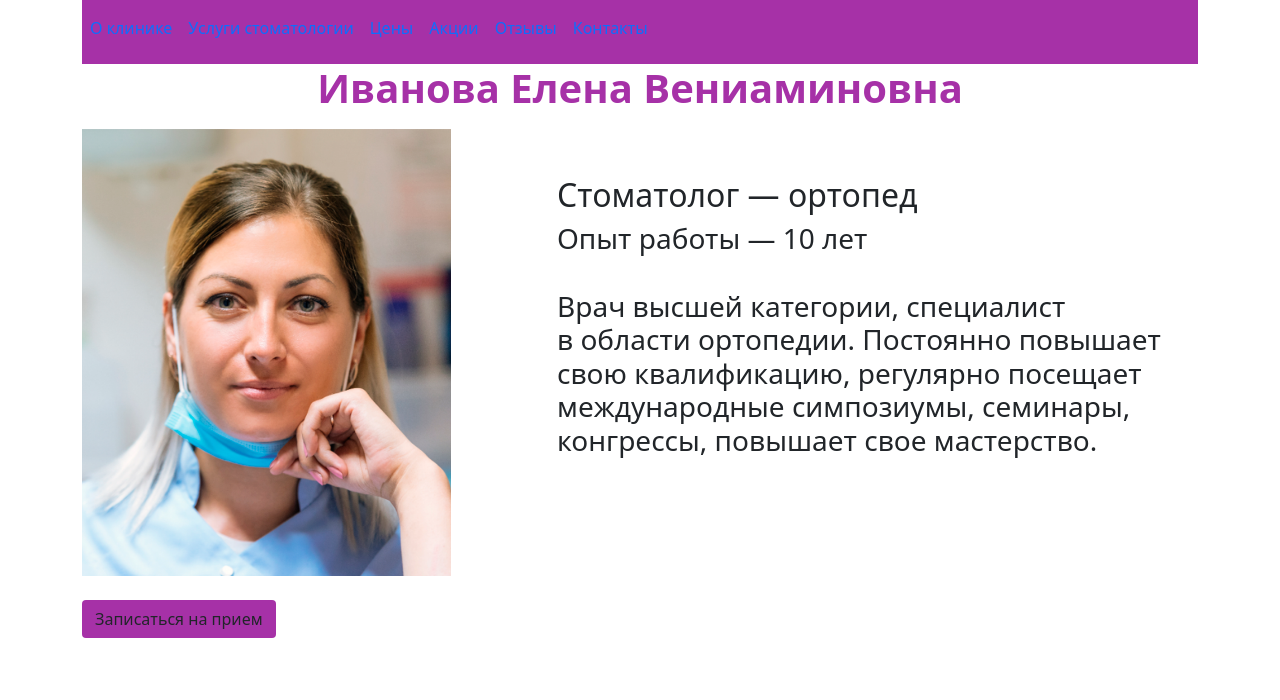
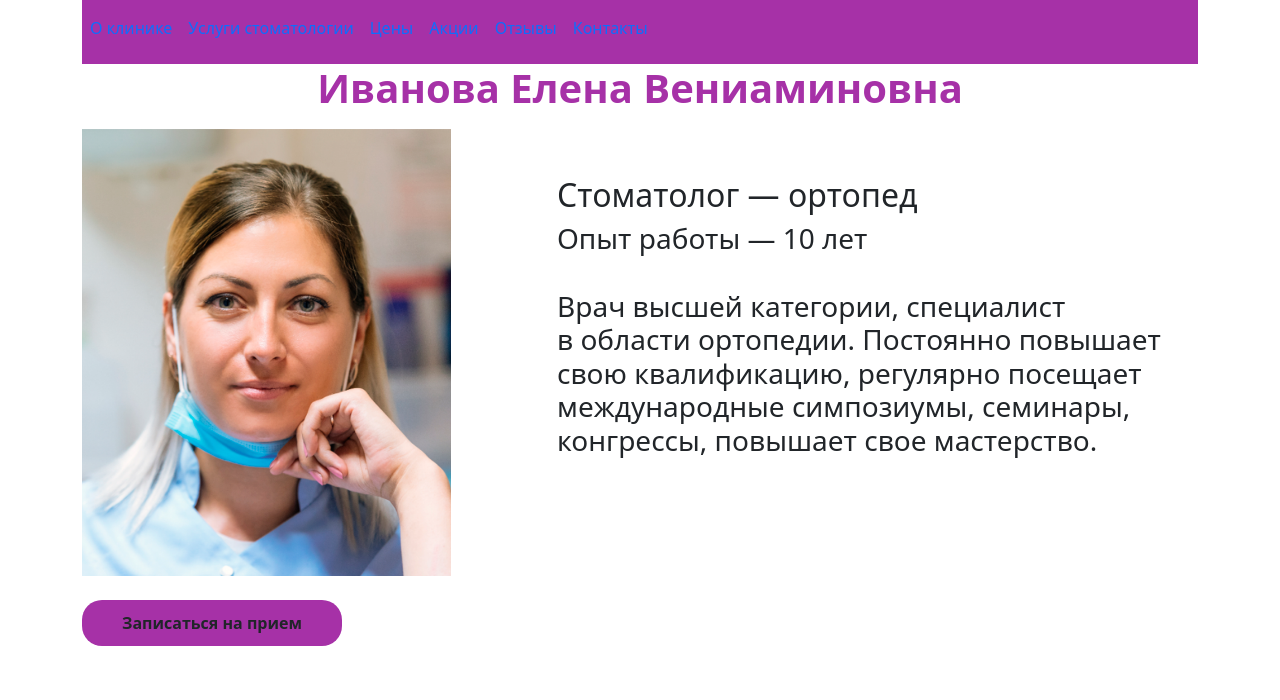
Before and after one commit to Burnmind/lmed, a PHP site: page /doctor.php in a window 1280 px wide. Shown: the top 700 px of the page. Run offline with PHP 8.4, Linux system fonts and the light colour scheme; style sheets or scripts are compiled from the project's sources; some libraries are stand-ins or nearby versions.

Commit message:
* ревью Палладоса

```diff
--- a/doctor.php
+++ b/doctor.php
@@ -1,6 +1,8 @@
 <? require 'header.php' ?>
-<div class="container">
-		<h1><p class="text-center" style="color: #a631a7"> <b>Иванова Елена Вениаминовна</b></p></h1>
+<section class="doctor-page container">
+		<h1><p class="text-center" style="color: #a631a7"> <b>Иванова Елена Вениаминовна</b></p></h1> <!-- p и b удали и
+		 пропиши класс h1 -->
+    <!-- НЕ ПРОПИСЫВАЙ СТИЛИ ТЭГАМ ТОЛЬКО В SCSS-->
 	<div class="row">
 		<div class="col-md-5">
 			<img src="public/img/doctor.png" alt="" class="img-fluid" width="82%"><br><br>
@@ -12,5 +14,5 @@
 			<p>Врач высшей категории, специалист в&nbsp;области ортопедии. Постоянно повышает свою квалификацию, регулярно посещает международные симпозиумы, семинары, конгрессы, повышает свое мастерство.</h3></p>
 		</div>
 	</div>
-</div>
+</section>
 <? require 'footer.php' ?>
--- a/scss/pages/doctor.scss
+++ b/scss/pages/doctor.scss
@@ -1,17 +1,19 @@
-$mainPurple: #a631a7;
-$butBordR: 20px;
+@import "../var";
 
+.doctor-page {
 	.title {
 		color: $mainPurple;
 		text-align: center;
 	}
-#zapisatsa {
+
+	#zapisatsa { // не используй id только классы и тэги (названия давай на английском)
 		border-radius: $butBordR;
 		background-color: $mainPurple;
 		padding: 10px;
 		text-align: center;
 		margin: 0 auto;
 		font-weight: bolder;
-	font-side: 20px;
+		font-side: 20px; // ошибка в свойстве
 		width: 260px;
 	}
+}
--- a/scss/pages/index.scss
+++ b/scss/pages/index.scss
@@ -1,12 +1,3 @@
-
-
-$mainPurple: #a631a7;
-$butBordR: 20px;
-
-.title {
-	color: $mainPurple;
-	text-align: center;
-=======
 @import '../var';
 
 .about-block {
@@ -26,5 +17,4 @@ $butBordR: 20px;
 		font-size: 20px;
 		Width: 250px;
 	}
-
 }
--- a/scss/styles.scss
+++ b/scss/styles.scss
@@ -4,10 +4,7 @@
 
 // pages
 @import "pages/index";
-
 @import "pages/doctor";
-=======
-
 
 // partials
 @import "common/header";
```
Lines whose indentation alone changed are shown as unchanged.
